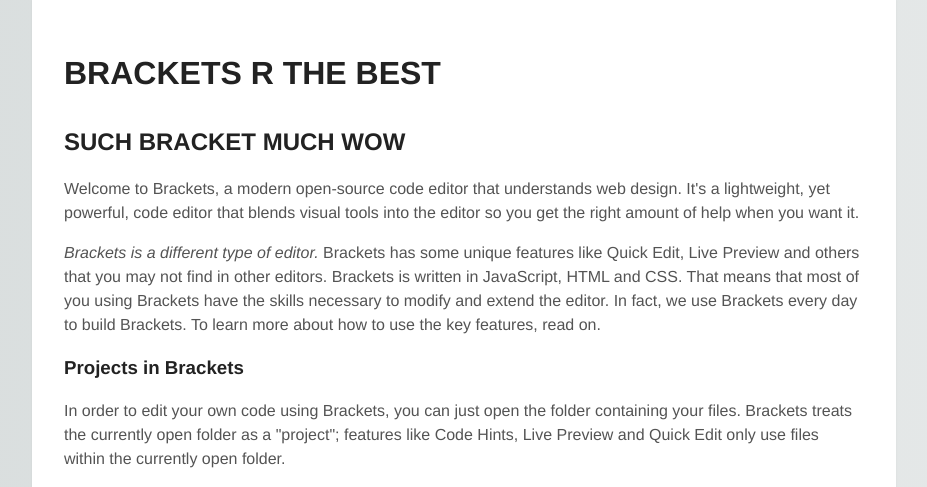
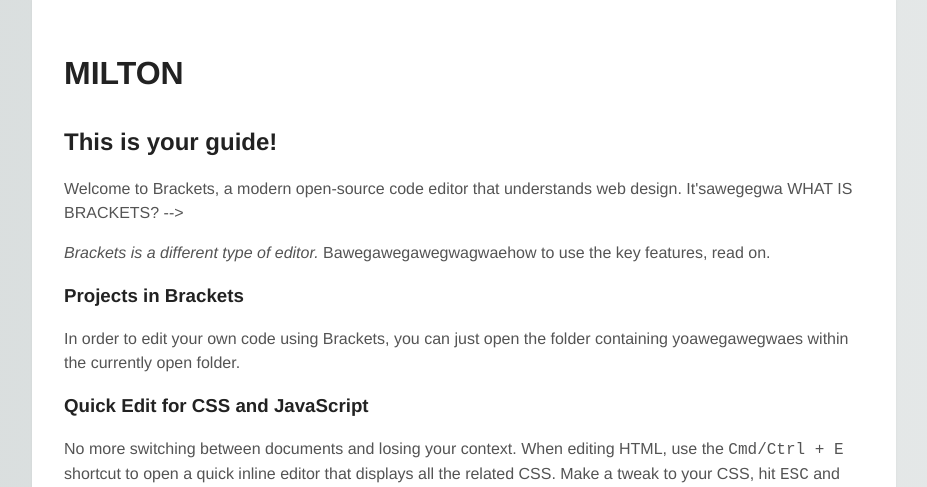
Before and after one commit to miltonjosephhan/helloworld-, a plain HTML site: page index.html in a window 1280 px wide. Shown: the top 487 px of the page, without its empty margins (176-1103 px from the left). Drawn offline with Linux system fonts and the light colour scheme.

Commit message:
no message

```diff
--- a/index.html
+++ b/index.html
@@ -4,34 +4,26 @@
     <head>
         <meta charset="utf-8">
         <meta http-equiv="X-UA-Compatible" content="IE=edge">
-        <title>brackets smell like cheese puffs!!!</title>
+        <title>GETTING STARTED WITH BRACKETS</title>
         <meta name="description" content="An interactive getting started guide for Brackets.">
         <link rel="stylesheet" href="main.css">
     </head>
     <body>
 
-        <h1>BRACKETS R THE BEST</h1>
-        <h2>SUCH  BRACKET MUCH WOW </h2>
+        <h1>MILTON </h1>
+        <h2>This is your guide!</h2>
 
         <!--
             MADE WITH <3 AND JAVASCRIPT
         -->
 
         <p>
-            Welcome to Brackets, a modern open-source code editor that understands web design. It's a lightweight,
-            yet powerful, code editor that blends visual tools into the editor so you get the right amount of help
-            when you want it.
-        </p>
-
-        <!--
+            Welcome to Brackets, a modern open-source code editor that understands web design. It'sawegegwa
             WHAT IS BRACKETS?
         -->
         <p>
             <em>Brackets is a different type of editor.</em>
-            Brackets has some unique features like Quick Edit, Live Preview and others that you may not find in other
-            editors. Brackets is written in JavaScript, HTML and CSS. That means that most of you using Brackets
-            have the skills necessary to modify and extend the editor. In fact, we use Brackets every day to build
-            Brackets. To learn more about how to use the key features, read on.
+            Bawegawegawegwagwaehow to use the key features, read on.
         </p>
 
         <!--
@@ -40,18 +32,13 @@
 
         <h3>Projects in Brackets</h3>
         <p>
-            In order to edit your own code using Brackets, you can just open the folder containing your files.
-            Brackets treats the currently open folder as a "project"; features like Code Hints, Live Preview and
-            Quick Edit only use files within the currently open folder.
+            In order to edit your own code using Brackets, you can just open the folder containing yoawegawegwaes within the currently open folder.
         </p>
 
         <samp>
             Once you're ready to get out of this sample project and edit your own code, you can use the dropdown
             in the left sidebar to switch folders. Right now, the dropdown says "Getting Started" - that's the
-            folder containing the file you're looking at right now. Click on the dropdown and choose "Open Folder…"
-            to open your own folder.
-            You can also use the dropdown later to switch back to folders you've opened previously, including this
-            sample project.
+            folder containing thawegaweagwe
         </samp>
 
         <!--
```
